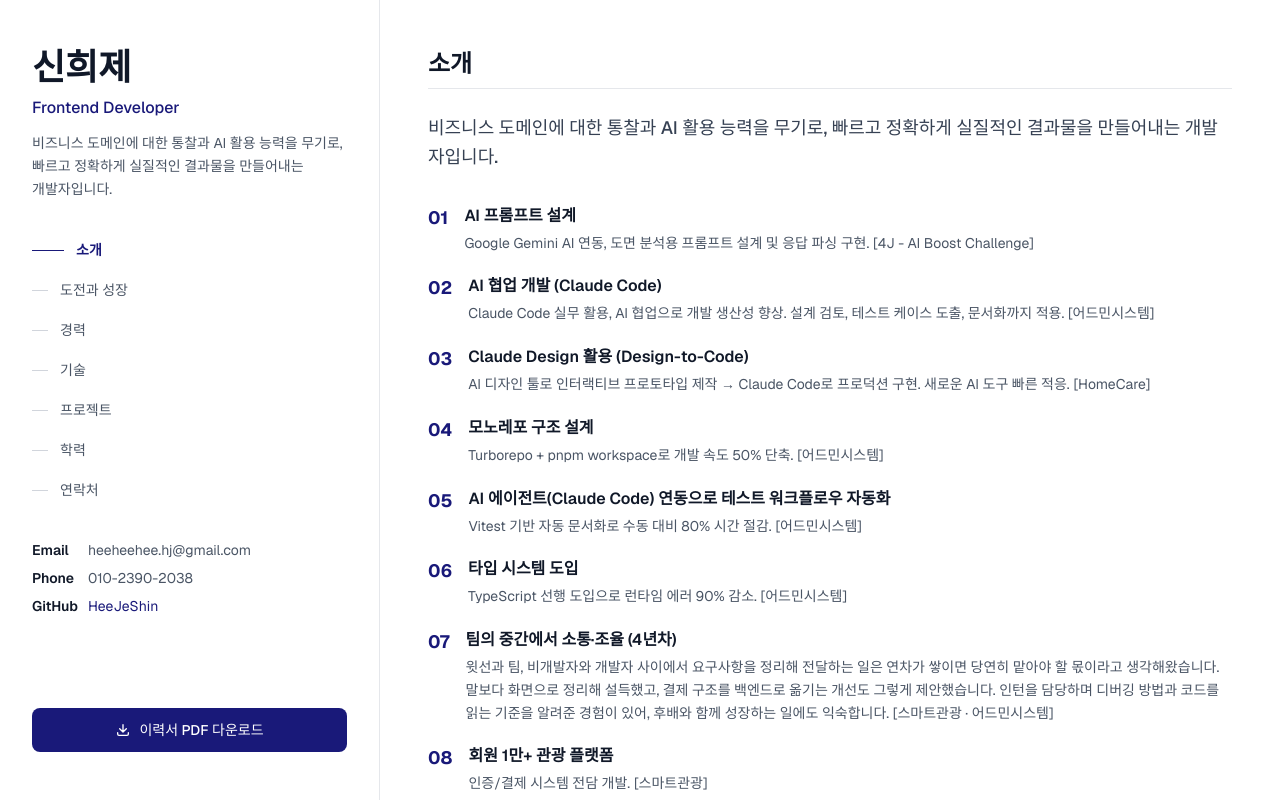
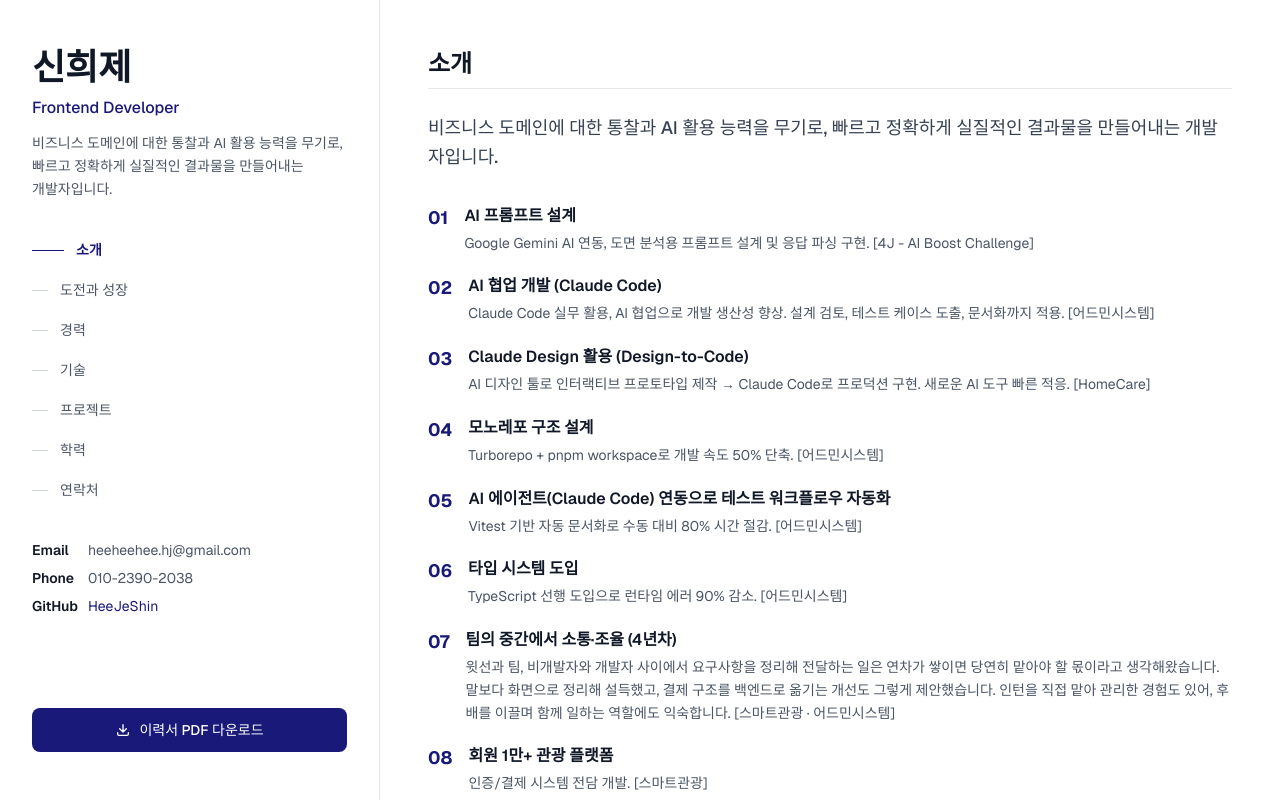
Before and after one commit to HeeJeShin/portfolio, a Next.js app: page / in a window 1280 px wide. Shown: the top 802 px of the page. Built offline with nearby package versions, Linux system fonts and the light colour scheme.

Commit message:
소개 07: 인턴 관리 경험으로 표현 정리
Co-Authored-By: Claude Opus 5.5 <noreply@anthropic.com>

```diff
--- a/app/_components/IntroSection.tsx
+++ b/app/_components/IntroSection.tsx
@@ -27,7 +27,7 @@ const items = [
   },
   {
     title: "팀의 중간에서 소통·조율 (4년차)",
-    desc: "윗선과 팀, 비개발자와 개발자 사이에서 요구사항을 정리해 전달하는 일은 연차가 쌓이면 당연히 맡아야 할 몫이라고 생각해왔습니다. 말보다 화면으로 정리해 설득했고, 결제 구조를 백엔드로 옮기는 개선도 그렇게 제안했습니다. 인턴을 담당하며 디버깅 방법과 코드를 읽는 기준을 알려준 경험이 있어, 후배와 함께 성장하는 일에도 익숙합니다. [스마트관광 · 어드민시스템]",
+    desc: "윗선과 팀, 비개발자와 개발자 사이에서 요구사항을 정리해 전달하는 일은 연차가 쌓이면 당연히 맡아야 할 몫이라고 생각해왔습니다. 말보다 화면으로 정리해 설득했고, 결제 구조를 백엔드로 옮기는 개선도 그렇게 제안했습니다. 인턴을 직접 맡아 관리한 경험도 있어, 후배를 이끌며 함께 일하는 역할에도 익숙합니다. [스마트관광 · 어드민시스템]",
   },
   {
     title: "회원 1만+ 관광 플랫폼",
```
